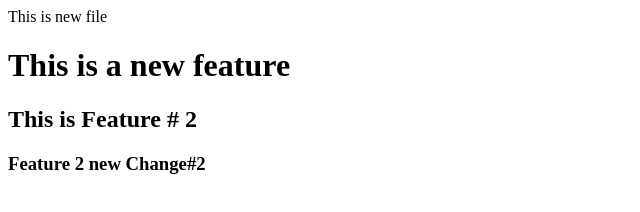
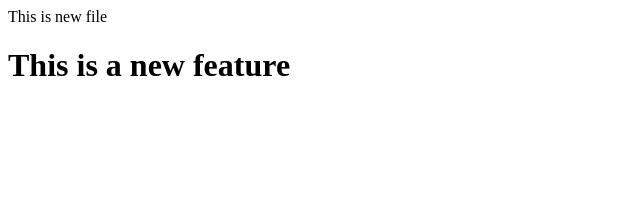
Before and after one commit to FurqanIshaq29/LocalRepo, a plain HTML site: page index.html in a window 1280 px wide. Shown: the whole page, without its empty margins (0-640 px from the left). Drawn offline with Linux system fonts and the light colour scheme.

Commit message:
Ready for Conflicting

```diff
--- a/index.html
+++ b/index.html
@@ -1,7 +1,3 @@
 <p>This is new file</p>
 
 <h1>This is a new feature</h1>
-
-<h2>This is Feature # 2</h2>
-
-<h3>Feature 2 new Change#2</h3>
```
